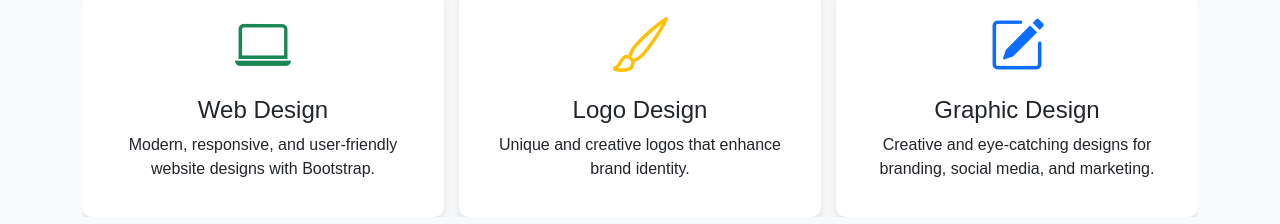
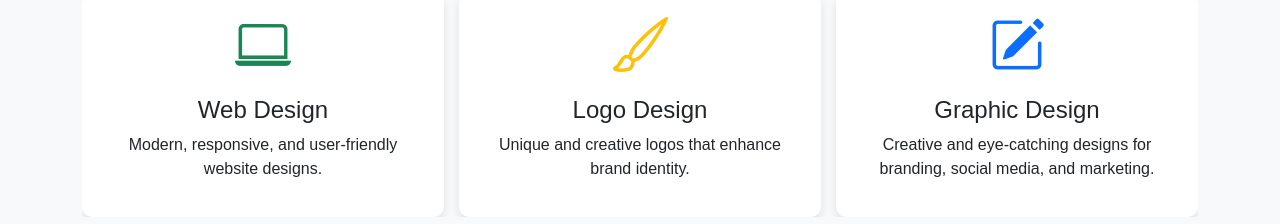
Before and after one commit to Hkaur121523/nvep, a plain HTML site: page index.html in a window 1280 px wide. Shown: the part 1994-2218 px from the top of the page. Drawn offline with nearby package versions, Linux system fonts and the light colour scheme.

Commit message:
Update index.html

```diff
--- a/index.html
+++ b/index.html
@@ -420,7 +420,7 @@
             <div class="service-card bg-white">
                 <i class="bi bi-laptop display-4 text-success"></i>
                 <h4 class="mt-3">Web Design</h4>
-                <p>Modern, responsive, and user-friendly website designs with Bootstrap.</p>
+                <p>Modern, responsive, and user-friendly website designs.</p>
             </div>
         </div>
 
```
